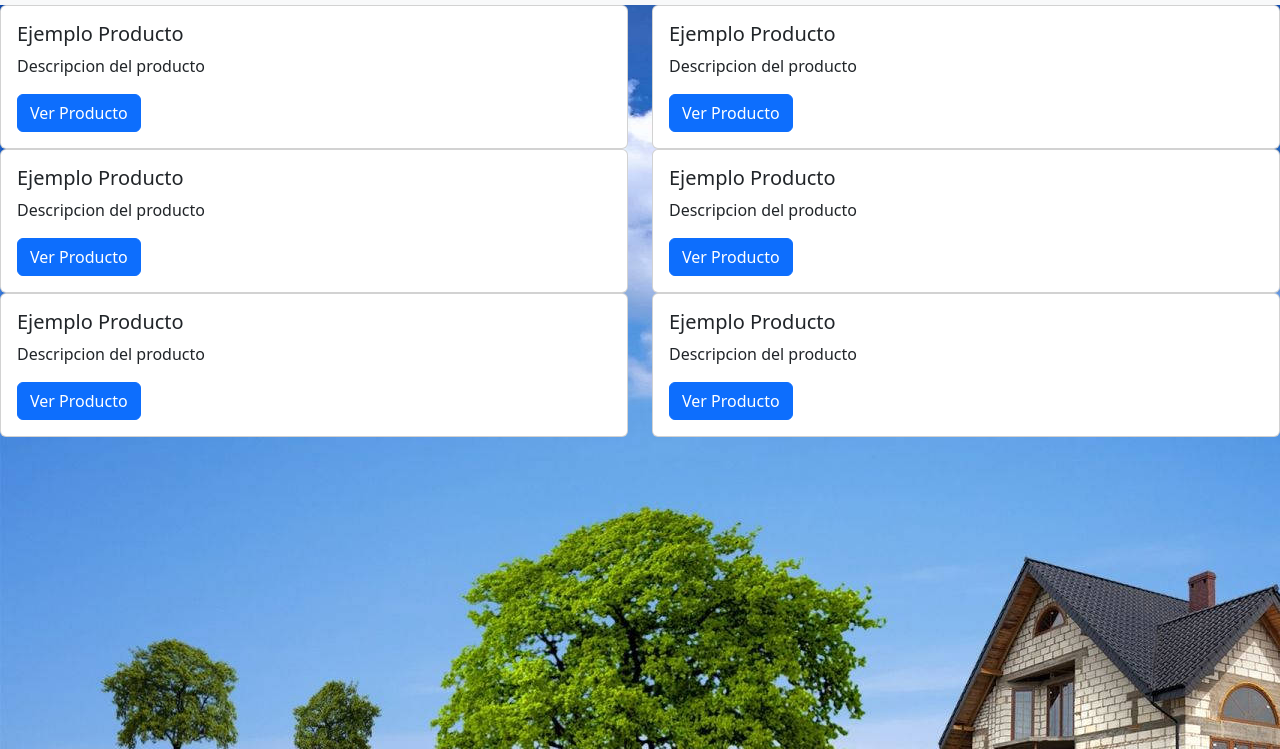
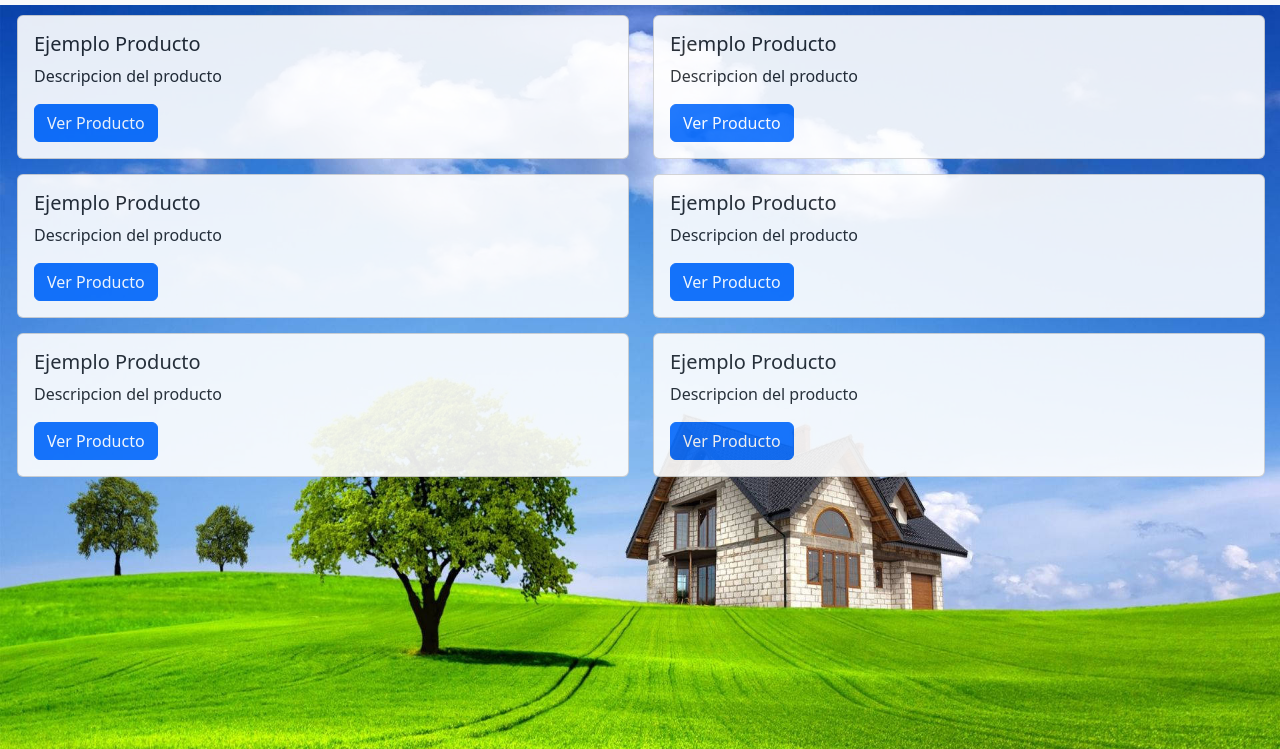
Before and after one commit to SebastianSalvadores/HTML-CSS, a plain HTML site: page Ex3/index.html in a window 1280 px wide. Shown: the part 51-800 px from the top of the page. Drawn offline with nearby package versions, Linux system fonts and the light colour scheme.

Commit message:
detalles

```diff
--- a/Ex3/estilos.css
+++ b/Ex3/estilos.css
@@ -1,4 +1,19 @@
-main{
+.bg-image {
     background-image: url(hd-house-in-green-field-ae97s1lcb68vd21l.jpg);
-    height: 100vh;
+    background-attachment: fixed;
+    background-size: 100% 100%;
+    background-position: center;
+    background-repeat: no-repeat;
+    height: 150vh;
+
 }
+.card{
+    opacity: .9;
+    margin-top: 10px;
+}
+
+.row{
+    margin-left: 5px;
+    margin-right: 3px;
+    margin-bottom: 5px;
+}
--- a/Ex4/estilos.css
+++ b/Ex4/estilos.css
@@ -6,6 +6,7 @@ div.descripcion{
 div.foto{
     margin-top: 10px;
     margin-bottom: 5px;
+    padding-right: 0;
 }
 div.descripcion{
     padding-top: 70px;
```
